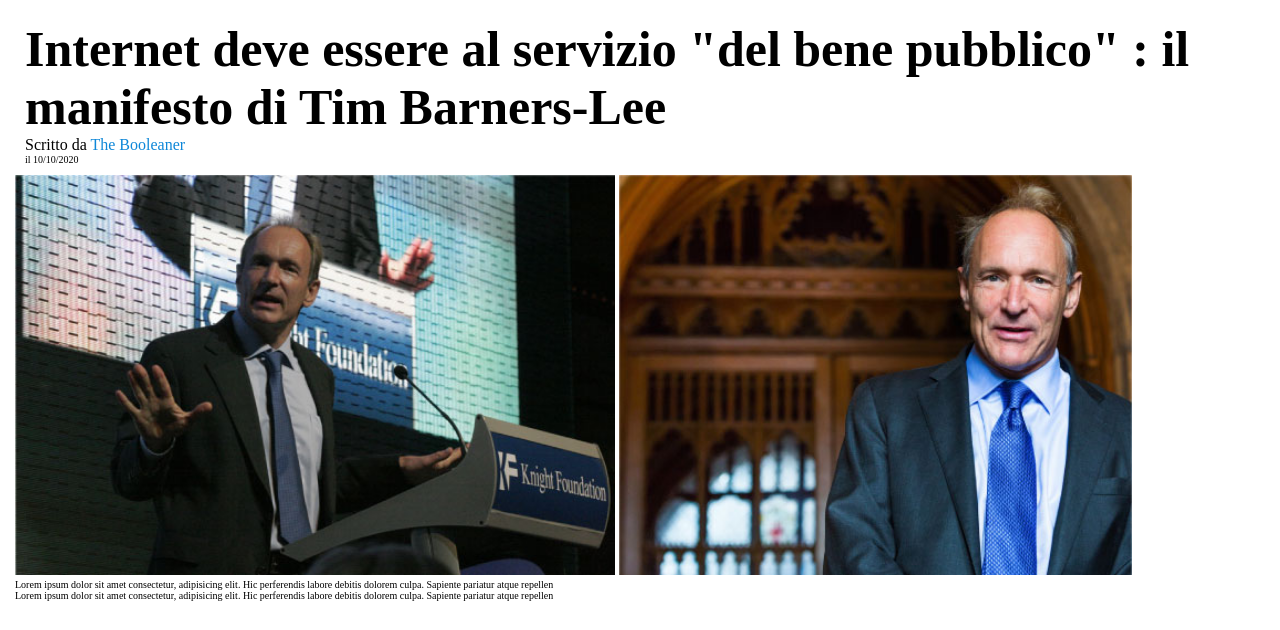
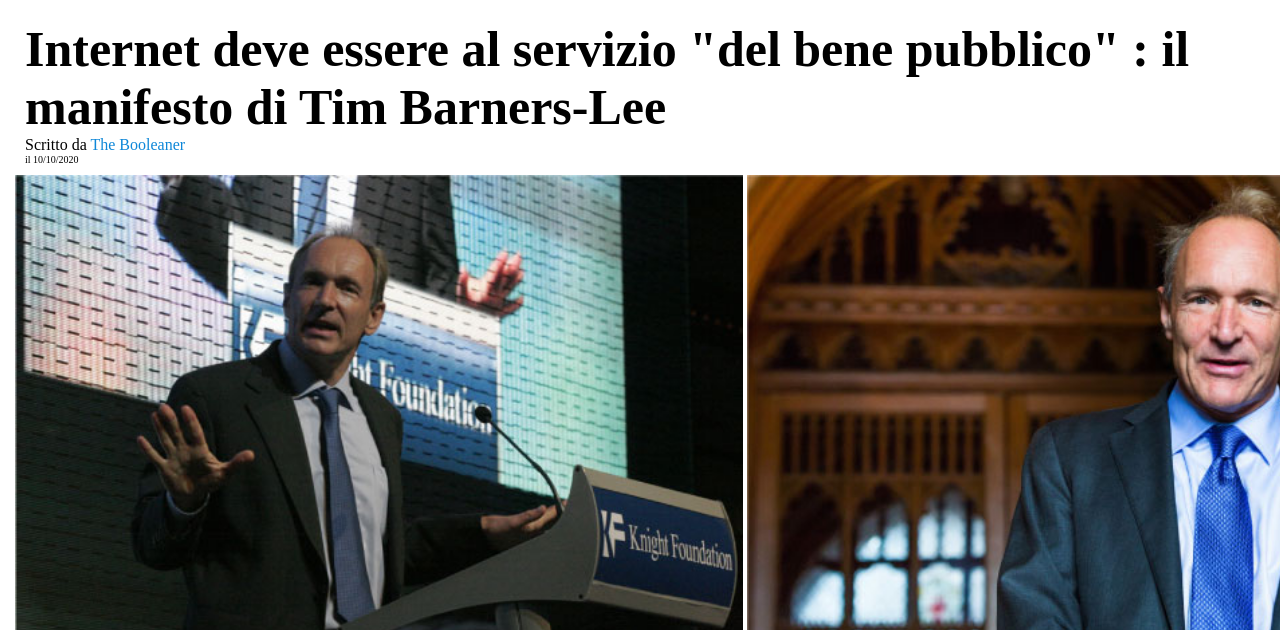
Before and after one commit to lumilio/html-css-booleaner, a plain HTML site: page index.html in a window 1280 px wide. Shown: the part 170-800 px from the top of the page. Drawn offline with Linux system fonts and the light colour scheme.

Commit message:
ingrandimento immagini

```diff
--- a/css/cascading-style-sheets.css
+++ b/css/cascading-style-sheets.css
@@ -52,7 +52,7 @@ h1{
 
 #pic1 , #pic2 {
     width: auto;
-    height: 400px;
+    height: 485px;
 }
 
 #list{
```
